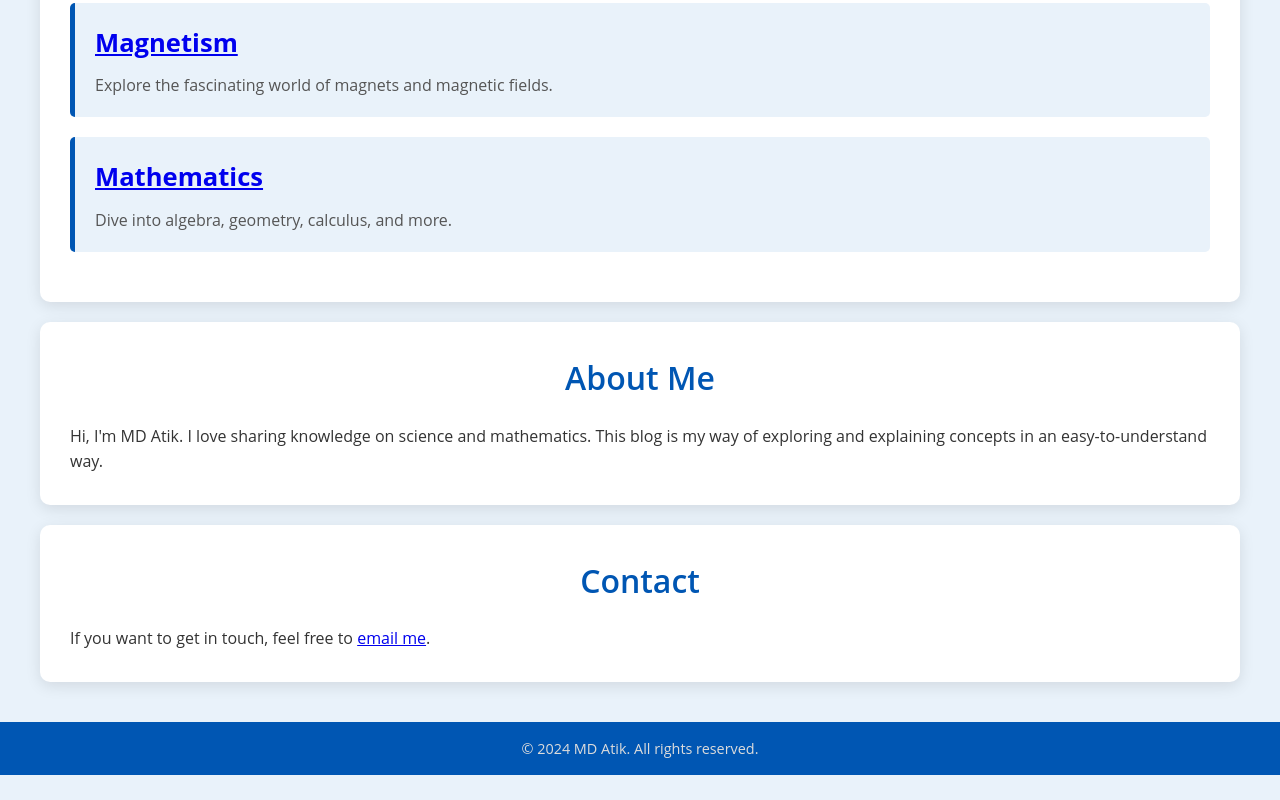
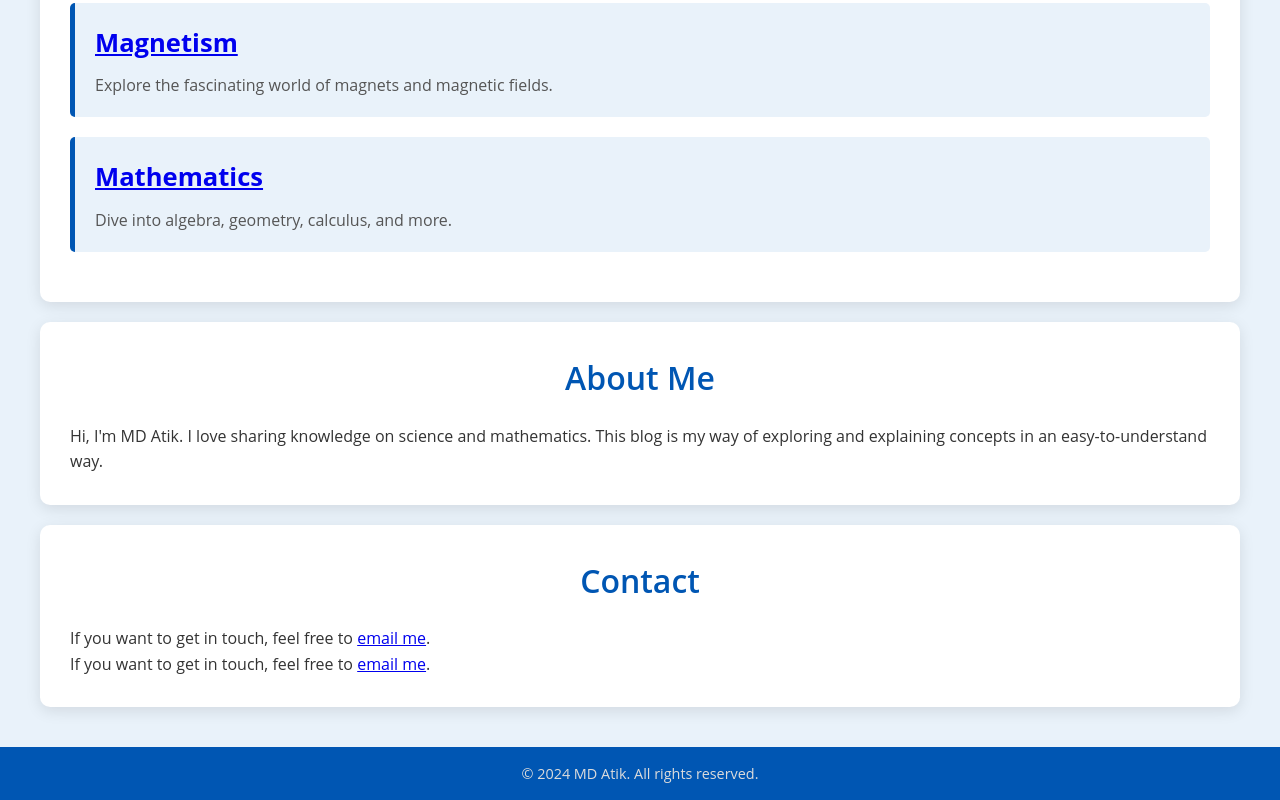
Before and after one commit to mdatik71/username.github.io, a plain HTML site: page index.html in a window 1280 px wide. Shown: the part 573-1373 px from the top of the page. Before the commit the page ends 1348 px from the top, so only its background shows below. Drawn offline with Linux system fonts and the light colour scheme.

Commit message:
Update index.html

```diff
--- a/index.html
+++ b/index.html
@@ -87,6 +87,7 @@
     <section id="contact">
         <h2>Contact</h2>
         <p>If you want to get in touch, feel free to <a href="mailto:mdatik@example.com">email me</a>.</p>
+	    <p>If you want to get in touch, feel free to <a href="mailto:mdatik@example.com">email me</a>.</p>
     </section>
 
     <footer>
```
